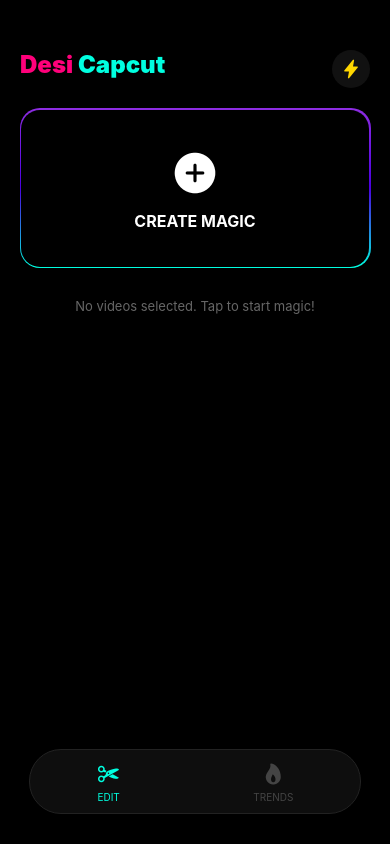
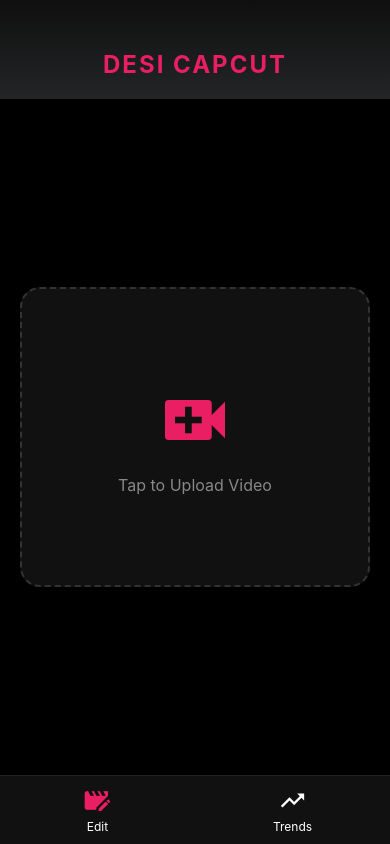
Before and after one commit to aabhishek9650-max/desi-capcut-app, a React Native app: screen / in a window 390 px wide. Built offline with nearby package versions, Linux system fonts and the light colour scheme.

Commit message:
Update App.js

```diff
--- a/App.js
+++ b/App.js
@@ -1,186 +1,85 @@
-import React, { useState } from 'react'; // ✅ 'import' fixed (lowercase)
-import {
-  StyleSheet, Text, View, Pressable, ScrollView,
-  StatusBar, Dimensions, Image, ActivityIndicator, Alert
-} from 'react-native';
+import React, { useState } from 'react';
+import { StyleSheet, Text, View, TouchableOpacity, Image, ScrollView, Alert } from 'react-native';
 import * as ImagePicker from 'expo-image-picker';
-import * as VideoThumbnails from 'expo-video-thumbnails';
-import { Ionicons } from '@expo/vector-icons';
+import { Video } from 'expo-av';
 import { LinearGradient } from 'expo-linear-gradient';
-
-const { width } = Dimensions.get('window');
+import { StatusBar } from 'expo-status-bar';
+import { MaterialCommunityIcons } from '@expo/vector-icons';
 
 export default function App() {
-  const [selectedMedia, setSelectedMedia] = useState([]);
-  const [loading, setLoading] = useState(false);
-  const [activeTab, setActiveTab] = useState('edit');
+  const [video, setVideo] = useState(null);
 
-  const pickVideos = async () => {
-    if (selectedMedia.length >= 10) {
-      Alert.alert("Limit Reached", "Bhai, 10 videos kaafi hain!");
-      return;
-    }
-
+  const pickVideo = async () => {
     let result = await ImagePicker.launchImageLibraryAsync({
-      mediaTypes: ImagePicker.MediaTypeOptions.Videos,
-      allowsMultipleSelection: true,
-      selectionLimit: 10 - selectedMedia.length,
+      mediaTypes: ['videos'], // SDK 51 format
+      allowsEditing: true,
+      aspect: [16, 9],
+      quality: 1,
     });
 
     if (!result.canceled) {
-      setLoading(true);
-      try {
-        const mediaWithThumbs = await Promise.all(
-          result.assets.map(async (asset) => {
-            try {
-              const randomTime = Math.floor(Math.random() * 3000); // ✅ Random Thumbnail
-              const { uri } = await VideoThumbnails.getThumbnailAsync(asset.uri, {
-                time: randomTime,
-              });
-              return { videoUri: asset.uri, thumbUri: uri };
-            } catch (e) {
-              return { videoUri: asset.uri, thumbUri: null };
-            }
-          })
-        );
-
-        setSelectedMedia(prevMedia => {
-          const uniqueNewMedia = mediaWithThumbs.filter(
-            newV => !prevMedia.some(oldV => oldV.videoUri === newV.videoUri)
-          );
-          return [...prevMedia, ...uniqueNewMedia].slice(0, 10);
-        });
-      } finally {
-        setLoading(false);
-      }
+      setVideo(result.assets[0].uri);
     }
-  };
-
-  const removeVideo = (uri, e) => {
-    e.stopPropagation(); // ✅ Propagation Fix
-    Alert.alert(
-      "Remove Video?",
-      "Kya aap is video ko hatana chahte hain?",
-      [
-        { text: "Cancel", style: "cancel" },
-        { text: "Remove", onPress: () => setSelectedMedia(selectedMedia.filter(v => v.videoUri !== uri)), style: "destructive" }
-      ]
-    );
   };
 
   return (
     <View style={styles.container}>
-      <StatusBar barStyle="light-content" />
+      <StatusBar style="light" />
+      <LinearGradient colors={['#0f0f0f', '#232526']} style={styles.header}>
+        <Text style={styles.logoText}>DESI CAPCUT</Text>
+      </LinearGradient>
 
-      <View style={styles.header}>
-        <View style={{flexDirection: 'row'}}>
-           <Text style={[styles.logoText, {color: '#FF007A'}]}>Desi </Text>
-           <Text style={[styles.logoText, {color: '#00FFE0'}]}>Capcut</Text>
-        </View>
-        <Pressable style={styles.iconCircle}><Ionicons name="flash" size={20} color="#FFD700" /></Pressable>
-      </View>
-
-      <ScrollView contentContainerStyle={styles.scrollContainer}>
-        {activeTab === 'edit' ? (
-          <View style={{width: '100%', alignItems: 'center'}}>
-
-            {selectedMedia.length === 0 ? (
-              <Pressable
-                onPress={pickVideos}
-                disabled={loading}
-                style={({ pressed }) => [{ transform: [{ scale: pressed ? 0.96 : 1 }] }]} // ✅ Press Animation
-              >
-                <LinearGradient colors={['#8E2DE2', '#4A00E0', '#00FFE0']} style={styles.newProjectBox}>
-                  <View style={styles.innerBox}>
-                    {loading ? (
-                      <View style={{alignItems: 'center'}}>
-                        <ActivityIndicator color="#00FFE0" size="large" />
-                        <Text style={{color: '#00FFE0', marginTop: 10, fontSize: 12}}>Processing videos...</Text> // ✅ Loading Text
-                      </View>
-                    ) : (
-                      <>
-                        <Ionicons name="add-circle" size={50} color="white" />
-                        <Text style={styles.newProjectText}>CREATE MAGIC</Text>
-                      </>
-                    )}
-                  </View>
-                </LinearGradient>
-              </Pressable>
-            ) : (
-              <View style={styles.videoGrid}>
-                {selectedMedia.map((item) => (
-                  <Pressable
-                    key={item.videoUri} // ✅ Better Key
-                    style={({ pressed }) => [
-                      styles.videoCard,
-                      { transform: [{ scale: pressed ? 0.98 : 1 }] }
-                    ]}
-                  >
-                    <Image source={{ uri: item.thumbUri || item.videoUri }} style={styles.thumbnail} />
-                    <LinearGradient colors={['transparent', 'rgba(0,0,0,0.8)']} style={styles.cardOverlay} />
-                    <Pressable style={styles.deleteBtn} onPress={(e) => removeVideo(item.videoUri, e)}>
-                      <Ionicons name="close-circle" size={26} color="white" />
-                    </Pressable>
-                  </Pressable>
-                ))}
-
-                {selectedMedia.length < 10 && (
-                  <Pressable
-                    style={({ pressed }) => [styles.videoCard, styles.addMoreBtn, { transform: [{ scale: pressed ? 0.95 : 1 }] }]}
-                    onPress={pickVideos}
-                  >
-                    <Ionicons name="add" size={40} color="#333" />
-                  </Pressable>
-                )}
-              </View>
-            )}
-
-            {selectedMedia.length === 0 && !loading && (
-              <Text style={styles.emptyText}>No videos selected. Tap to start magic!</Text> // ✅ Empty State
-            )}
+      <ScrollView contentContainerStyle={styles.content}>
+        {video ? (
+          <View style={styles.videoContainer}>
+            <Video
+              source={{ uri: video }}
+              rate={1.0}
+              volume={1.0}
+              isMuted={false}
+              resizeMode="contain"
+              shouldPlay
+              isLooping
+              style={styles.videoPlayer}
+            />
+            <TouchableOpacity style={styles.actionButton} onPress={() => setVideo(null)}>
+              <Text style={styles.buttonText}>Remove Video</Text>
+            </TouchableOpacity>
           </View>
         ) : (
-          /* ✅ Music & Template Section Base */
-          <View style={styles.templateSection}>
-            <Text style={styles.sectionTitle}>TRENDING MUSIC</Text>
-            <Text style={styles.emptyText}>Copyright-free & Extraction features coming soon!</Text>
-          </View>
+          <TouchableOpacity style={styles.uploadBox} onPress={pickVideo}>
+            <MaterialCommunityIcons name="video-plus" size={80} color="#E91E63" />
+            <Text style={styles.uploadText}>Tap to Upload Video</Text>
+          </TouchableOpacity>
         )}
       </ScrollView>
 
-      {/* Bottom Nav Bar */}
       <View style={styles.bottomNav}>
-        <Pressable onPress={() => setActiveTab('edit')} style={styles.navBtn}>
-          <Ionicons name="cut" size={24} color={activeTab === 'edit' ? '#00FFE0' : '#444'} />
-          <Text style={{color: activeTab === 'edit' ? '#00FFE0' : '#444', fontSize: 10, marginTop: 4}}>EDIT</Text>
-        </Pressable>
-        <Pressable onPress={() => setActiveTab('templates')} style={styles.navBtn}>
-          <Ionicons name="flame" size={24} color={activeTab === 'templates' ? '#FF007A' : '#444'} />
-          <Text style={{color: activeTab === 'templates' ? '#FF007A' : '#444', fontSize: 10, marginTop: 4}}>TRENDS</Text>
-        </Pressable>
+        <TouchableOpacity style={styles.navItem}>
+          <MaterialCommunityIcons name="movie-edit" size={28} color="#E91E63" />
+          <Text style={styles.navText}>Edit</Text>
+        </TouchableOpacity>
+        <TouchableOpacity style={styles.navItem}>
+          <MaterialCommunityIcons name="trending-up" size={28} color="#fff" />
+          <Text style={styles.navText}>Trends</Text>
+        </TouchableOpacity>
       </View>
     </View>
   );
 }
 
 const styles = StyleSheet.create({
-  container: { flex: 1, backgroundColor: '#000', paddingTop: 50 },
-  header: { flexDirection: 'row', justifyContent: 'space-between', paddingHorizontal: 20, marginBottom: 20 },
-  logoText: { fontSize: 24, fontWeight: '900' },
-  iconCircle: { width: 38, height: 38, borderRadius: 19, backgroundColor: '#111', justifyContent: 'center', alignItems: 'center' },
-  scrollContainer: { paddingBottom: 100 },
-  newProjectBox: { width: width * 0.9, height: 160, borderRadius: 20, padding: 1.5 },
-  innerBox: { flex: 1, backgroundColor: '#000', borderRadius: 19, justifyContent: 'center', alignItems: 'center' },
-  newProjectText: { color: 'white', fontWeight: 'bold', fontSize: 16, marginTop: 10 },
-  videoGrid: { flexDirection: 'row', flexWrap: 'wrap', padding: 5, justifyContent: 'flex-start' },
-  videoCard: { width: (width/2)-15, height: 220, borderRadius: 12, overflow: 'hidden', margin: 7, backgroundColor: '#111' },
-  addMoreBtn: { borderStyle: 'dashed', borderWidth: 1, borderColor: '#333', justifyContent: 'center', alignItems: 'center' },
-  thumbnail: { width: '100%', height: '100%', resizeMode: 'cover' },
-  cardOverlay: { position: 'absolute', bottom: 0, width: '100%', height: '40%' },
-  deleteBtn: { position: 'absolute', top: 8, right: 8 },
-  emptyText: { color: '#666', marginTop: 30, fontSize: 13, textAlign: 'center' },
-  templateSection: { flex: 1, alignItems: 'center', padding: 20 },
-  sectionTitle: { color: 'white', fontSize: 18, fontWeight: 'bold' },
-  bottomNav: { position: 'absolute', bottom: 30, alignSelf: 'center', width: '85%', height: 65, backgroundColor: 'rgba(15,15,15,0.95)', borderRadius: 32, flexDirection: 'row', justifyContent: 'space-around', alignItems: 'center', borderWidth: 1, borderColor: '#222' },
-  navBtn: { alignItems: 'center' }
+  container: { flex: 1, backgroundColor: '#000' },
+  header: { paddingTop: 50, paddingBottom: 20, alignItems: 'center' },
+  logoText: { color: '#E91E63', fontSize: 24, fontWeight: 'bold', letterSpacing: 2 },
+  content: { flexGrow: 1, justifyContent: 'center', alignItems: 'center', padding: 20 },
+  uploadBox: { width: '100%', height: 300, borderStyle: 'dashed', borderWidth: 2, borderColor: '#333', borderRadius: 20, justifyContent: 'center', alignItems: 'center', backgroundColor: '#111' },
+  uploadText: { color: '#888', marginTop: 15, fontSize: 16 },
+  videoContainer: { width: '100%', alignItems: 'center' },
+  videoPlayer: { width: '100%', height: 400, borderRadius: 15 },
+  actionButton: { marginTop: 20, backgroundColor: '#E91E63', padding: 15, borderRadius: 30, width: '80%', alignItems: 'center' },
+  buttonText: { color: '#fff', fontWeight: 'bold' },
+  bottomNav: { flexDirection: 'row', backgroundColor: '#111', paddingVertical: 10, borderTopWidth: 1, borderTopColor: '#222' },
+  navItem: { flex: 1, alignItems: 'center' },
+  navText: { color: '#fff', fontSize: 12, marginTop: 4 }
 });
```
